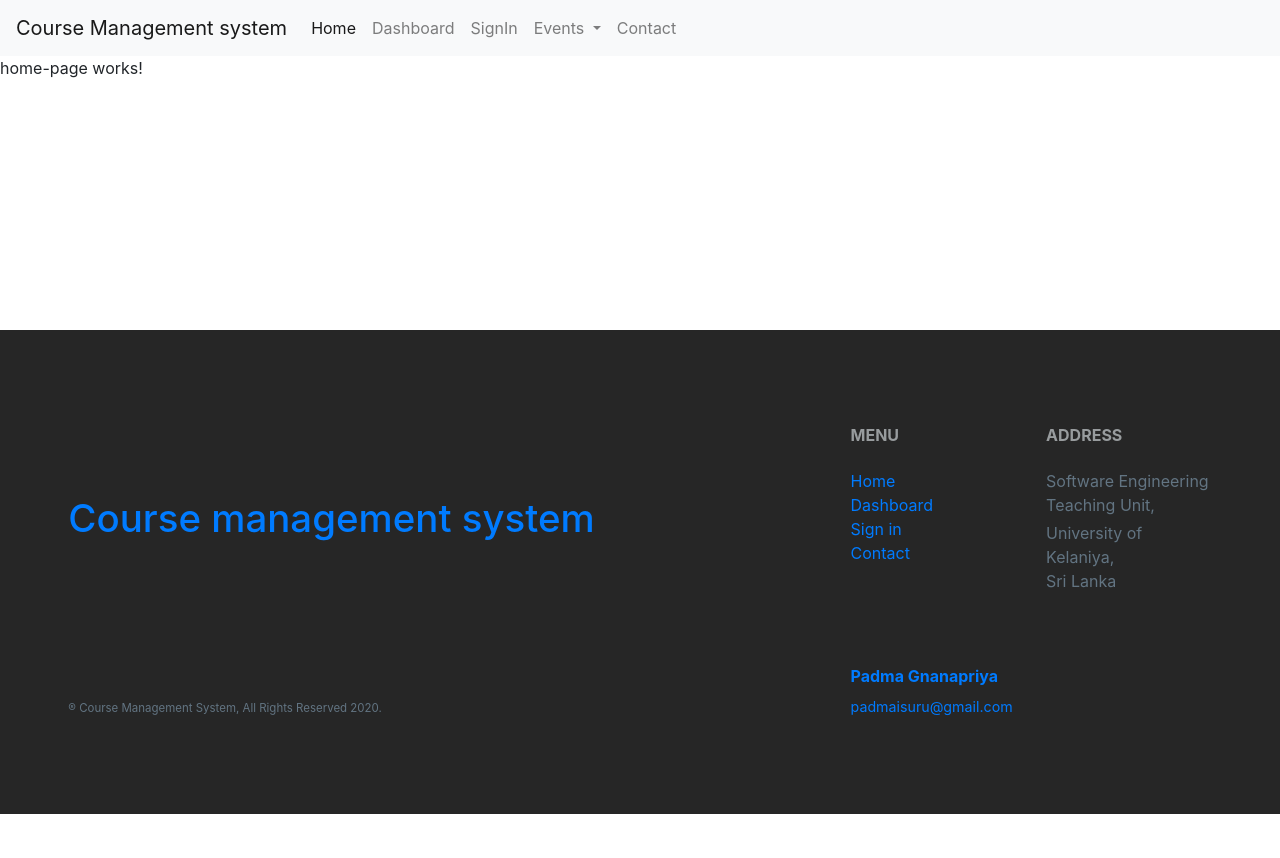
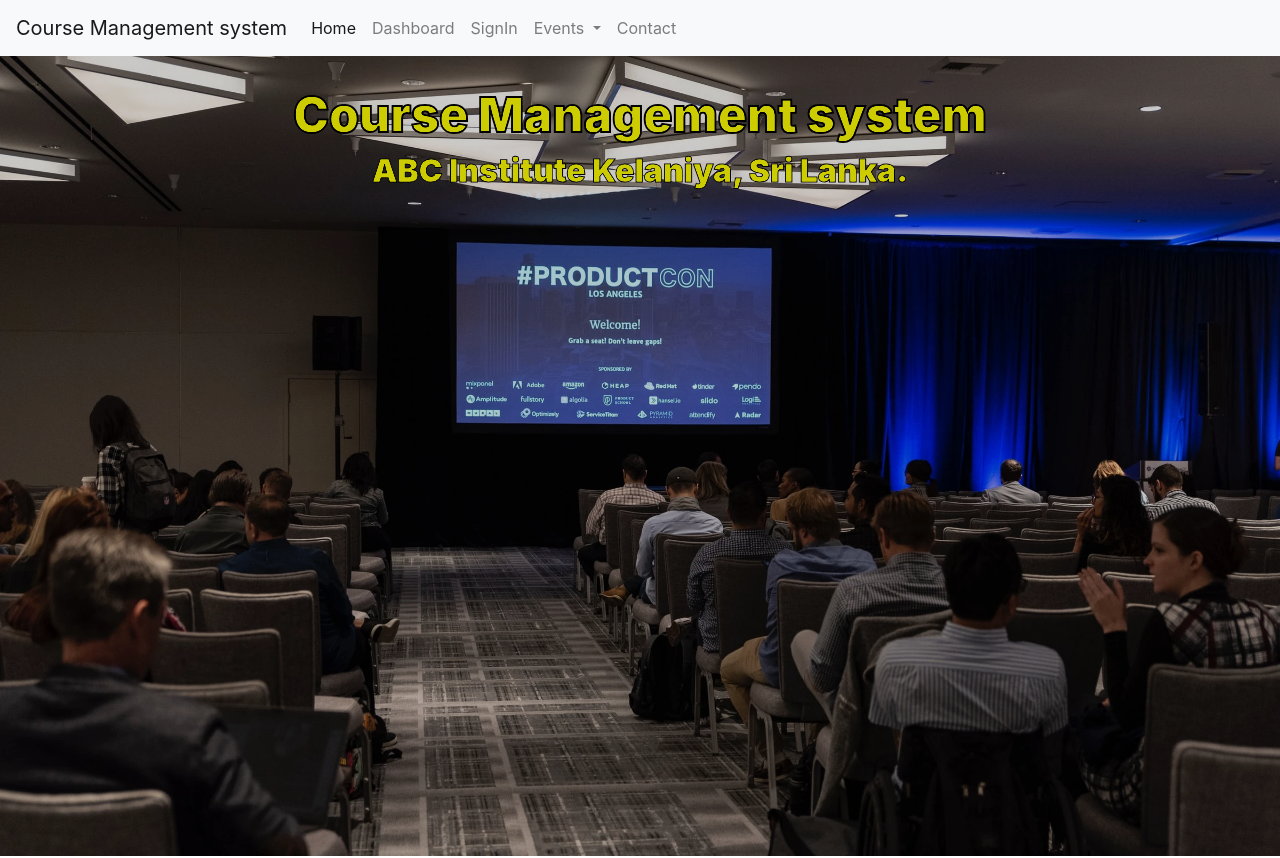
Before and after one commit to PadmaGnanapriya/course-management-system, an Angular app: page / in a window 1280 px wide. Shown: the top 858 px of the page. Before the commit the page ends 814 px from the top, so only its background shows below. Built offline with nearby package versions, Linux system fonts and the light colour scheme.

Commit message:
Add background image for home.

```diff
--- a/src/app/components/home-page/home-page.component.css
+++ b/src/app/components/home-page/home-page.component.css
@@ -0,0 +1,30 @@
+.home-page {
+  width: 100%;
+  height: 100vh;
+  background-image: url("../../../assets/wallpaper.webp");
+  filter: brightness(80%);
+  background-position: center;
+  background-repeat: no-repeat;
+  background-size: cover;
+  background-attachment: fixed;
+
+}
+
+h1{
+  text-align: center;
+  padding-top: 30px;
+  color: yellow;
+  font-size: xxx-large;
+  font-weight: 900;
+  filter: brightness(150%) !important;
+  -webkit-text-stroke: 2px black;
+}
+
+h2{
+  text-align: center;
+  color: yellow;
+  font-size: xx-large;
+  font-weight: 900;
+  filter: brightness(150%) !important;
+  -webkit-text-stroke: 1px black;
+}
--- a/src/app/components/home-page/home-page.component.html
+++ b/src/app/components/home-page/home-page.component.html
@@ -1 +1,6 @@
-<p>home-page works!</p>
+<!--<img src="../../../assets/wallpaper.webp" class="img-fluid">-->
+<div class="home-page">
+  <h1>Course Management system</h1>
+  <h2>ABC Institute Kelaniya, Sri Lanka.</h2>
+
+</div>
```
Also changed, not shown: src/app/components/home-page/home-page.component.ts (+5 -2 lines), src/assets/wallpaper.webp (added).
